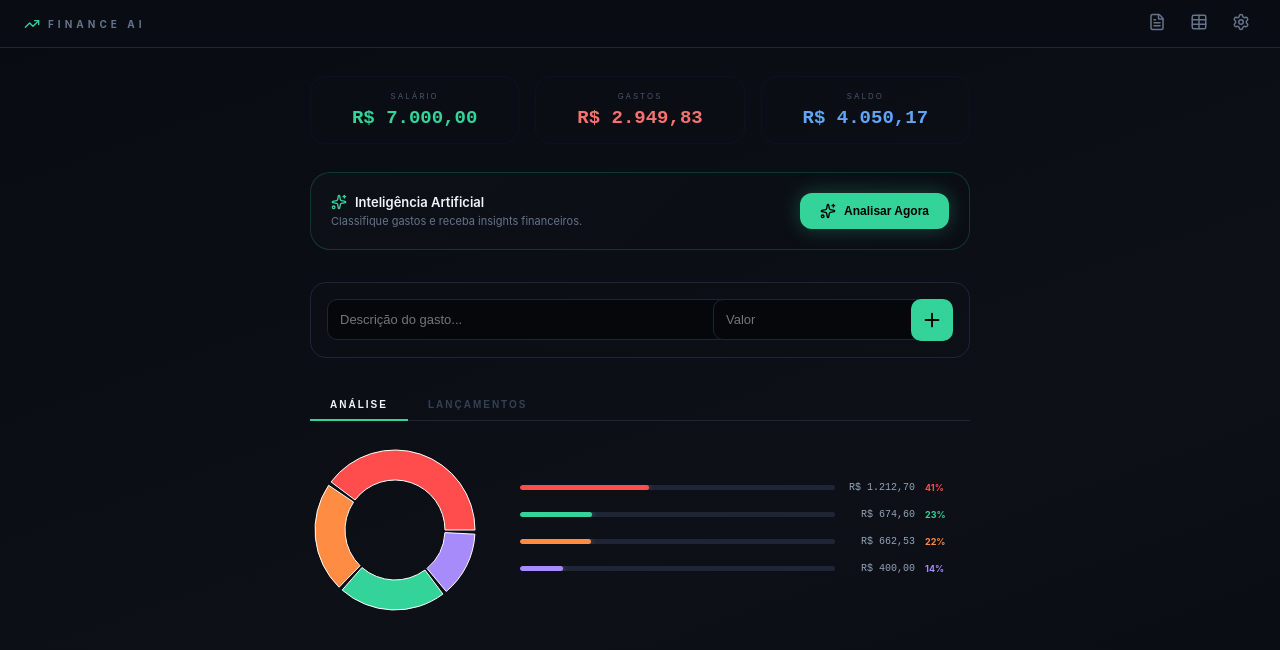
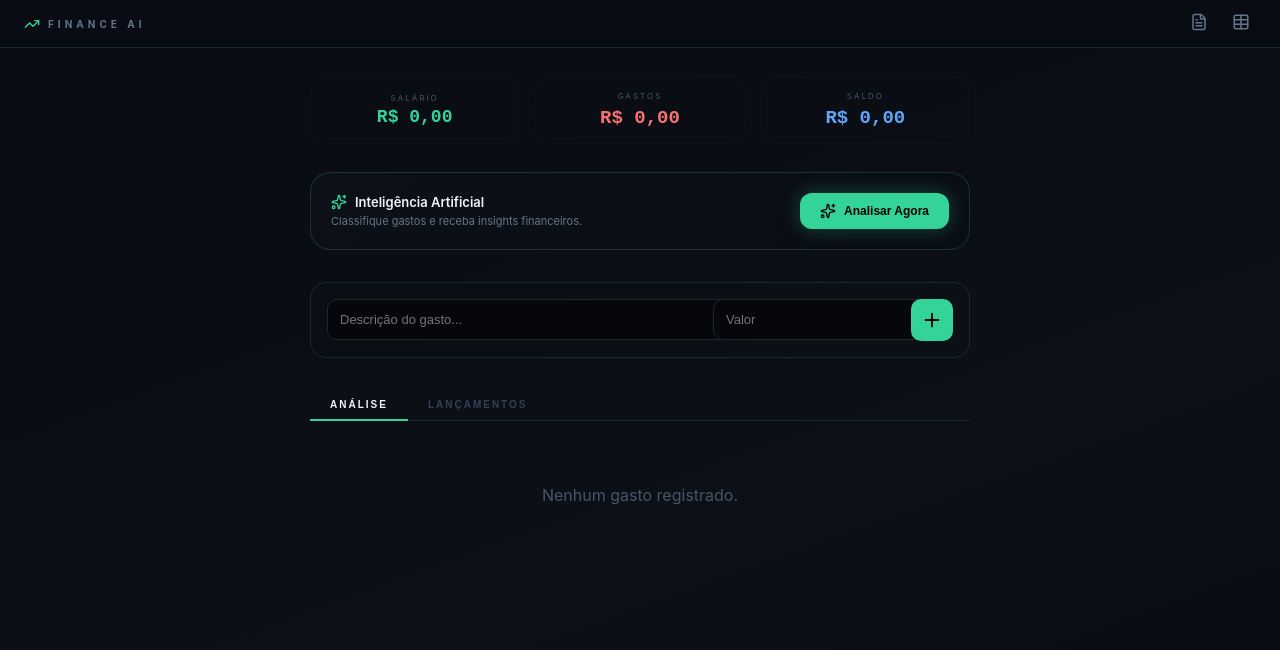
Before and after one commit to davidsantos96/finance-AI, a React (Vite) app: page / in a window 1280 px wide. Shown: the top 650 px of the page. Built offline with nearby package versions, Linux system fonts and the light colour scheme.

Commit message:
feat: correção de logicas, ajustes de comportamentos dos campos para inputs, exportar para pdf

```diff
--- a/App.jsx
+++ b/App.jsx
@@ -1,20 +1,52 @@
-import { useState, useEffect } from "react";
+import { useState, useEffect, useRef } from "react";
 import { PieChart, Pie, Cell, Tooltip, ResponsiveContainer } from "recharts";
 import { Plus, Trash2, TrendingUp, Download, Settings, Sparkles, AlertTriangle, CheckCircle, Loader2, FileText, Table } from "lucide-react";
-import { jsPDF } from "jspdf";
-import "jspdf-autotable";
+import jsPDF from "jspdf";
+import autoTable from "jspdf-autotable";
 import ExcelJS from "exceljs";
 import { saveAs } from "file-saver";
 
 // Configuração da IA (A chave será pedida ao usuário na UI para segurança local)
-const INITIAL_GASTOS = [
-    { id: 1, nome: "Empréstimo PJ", valor: 1212.70, cat: "Dívidas", cor: "#ff4d4d" },
-    { id: 2, nome: "Cartão Mercado Pago", valor: 662.53, cat: "Cartões", cor: "#ff8c42" },
-    { id: 3, nome: "Consórcio", valor: 674.60, cat: "Investimento", cor: "#34d399" },
-    { id: 4, nome: "Personal Trainer", valor: 400.00, cat: "Saúde", cor: "#a78bfa" },
-];
+const INITIAL_GASTOS = [];
+
+const CATEGORIA_MAP = {
+    "Alimentação": { cor: "#34d399", keywords: ["ifood", "mercado", "padaria", "restaurante", "comida", "almoço", "janta", "pão", "carne", "supermercado"] },
+    "Moradia": { cor: "#60a5fa", keywords: ["aluguel", "condominio", "luz", "água", "gas", "internet", "casa", "reforma"] },
+    "Saúde": { cor: "#a78bfa", keywords: ["farmacia", "medico", "plano", "hospital", "dentista", "academia", "personal", "suplemento"] },
+    "Educação": { cor: "#fde047", keywords: ["escola", "curso", "faculdade", "livro", "mensalidade", "estudo"] },
+    "Transporte": { cor: "#fb923c", keywords: ["uber", "combustivel", "gasolina", "estacionamento", "ipva", "oficina", "carro", "moto", "onibus"] },
+    "Lazer": { cor: "#fb7185", keywords: ["cinema", "viagem", "show", "festa", "cerveja", "bar", "netflix", "spotify", "jogos", "steam"] },
+    "Dívidas": { cor: "#f87171", keywords: ["emprestimo", "fatura", "cartao", "nubank", "parcela", "juros", "banco"] },
+    "Investimento": { cor: "#2dd4bf", keywords: ["acoes", "cripto", "tesouro", "poupanca", "invest", "cdb", "consorcio"] },
+    "Outros": { cor: "#94a3b8", keywords: [] }
+};
+
+const identificarCategoria = (nome) => {
+    // Função para remover acentos e converter para minúsculas
+    const normalizar = (str) => str.normalize("NFD").replace(/[\u0300-\u036f]/g, "").toLowerCase();
+
+    const n = normalizar(nome);
+
+    for (const [cat, info] of Object.entries(CATEGORIA_MAP)) {
+        if (info.keywords.some(k => n.includes(normalizar(k)))) {
+            return { cat, cor: info.cor };
+        }
+    }
+    return { cat: "Outros", cor: "#94a3b8" };
+};
 
 const fmt = v => v.toLocaleString("pt-BR", { style: "currency", currency: "BRL" });
+
+// Função para formatar input de moeda (remover não-números e formatar)
+const formatCurrencyInput = (value) => {
+    if (!value) return "";
+    const digits = String(value).replace(/\D/g, "");
+    const realValue = Number(digits) / 100;
+    return realValue.toLocaleString("pt-BR", {
+        minimumFractionDigits: 2,
+        maximumFractionDigits: 2
+    });
+};
 
 // Componentes Auxiliares
 function AnimatedBar({ valor, total, cor, delay = 0 }) {
@@ -54,14 +86,14 @@ export default function App() {
     const [mounted, setMounted] = useState(false);
 
     // Estados dinâmicos
-    const [salario, setSalario] = useState(7000);
+    const [salario, setSalario] = useState(0);
     const [gastos, setGastos] = useState(INITIAL_GASTOS);
     const [novoGasto, setNovoGasto] = useState({ nome: "", valor: "" });
-    const [showConfig, setShowConfig] = useState(false);
 
     // Estados da IA
     const [analisando, setAnalisando] = useState(false);
     const [insights, setInsights] = useState(null);
+    const inputDescRef = useRef(null);
 
     useEffect(() => { setTimeout(() => setMounted(true), 120); }, []);
 
@@ -83,16 +115,23 @@ export default function App() {
         e.preventDefault();
         if (!novoGasto.nome || !novoGasto.valor) return;
 
+        const { cat, cor } = identificarCategoria(novoGasto.nome);
+
         const gasto = {
             id: Date.now(),
             nome: novoGasto.nome,
             valor: parseFloat(novoGasto.valor),
-            cat: "Pendente",
-            cor: "#64748b"
+            cat: cat,
+            cor: cor
         };
 
         setGastos([...gastos, gasto]);
         setNovoGasto({ nome: "", valor: "" });
+
+        // Retorna o foco para o campo de descrição
+        if (inputDescRef.current) {
+            inputDescRef.current.focus();
+        }
     };
 
     const removeGasto = (id) => {
@@ -153,27 +192,29 @@ export default function App() {
         doc.text("Resumo Mensal", 14, 55);
 
         const summaryData = [
-            ["Salário Total", fmt(salario)],
-            ["Total de Gastos", fmt(totalGastos)],
-            ["Saldo Livre", fmt(saldo)]
+            ["Salário Total", fmt(salario), "100%"],
+            ["Total de Gastos", fmt(totalGastos), `${porcentagemComprometida}%`],
+            ["Saldo Livre", fmt(saldo), `${(100 - parseFloat(porcentagemComprometida)).toFixed(1)}%`]
         ];
 
-        doc.autoTable({
+        autoTable(doc, {
             startY: 60,
-            head: [["Descrição", "Valor"]],
+            head: [["Descrição", "Valor", "%"]],
             body: summaryData,
             theme: "striped",
             headStyles: { fillColor: [52, 211, 153], textColor: [0, 0, 0] }
         });
 
-        // Tabela de Gastos Detalhada
-        doc.text("Detalhamento de Gastos", 14, doc.lastAutoTable.finalY + 15);
+        const tableBody = gastos.map(g => [
+            g.nome,
+            g.cat || "Pendente",
+            fmt(g.valor),
+            `${((g.valor / totalGastos) * 100).toFixed(1)}%`
+        ]);
 
-        const tableBody = gastos.map(g => [g.nome, g.cat, fmt(g.valor)]);
-
-        doc.autoTable({
-            startY: doc.lastAutoTable.finalY + 20,
-            head: [["Item", "Categoria", "Valor"]],
+        autoTable(doc, {
+            startY: doc.lastAutoTable.finalY + 10,
+            head: [["Item", "Categoria", "Valor", "%"]],
             body: tableBody,
             theme: "grid",
             headStyles: { fillColor: [30, 37, 53], textColor: [255, 255, 255] }
@@ -249,37 +290,33 @@ export default function App() {
                     <button title="Exportar Excel" onClick={exportarExcel} style={{ background: "none", border: "none", color: "#64748b", cursor: "pointer" }}>
                         <Table size={18} />
                     </button>
-                     <button title="Configurações" onClick={() => setShowConfig(!showConfig)} style={{ background: "none", border: "none", color: showConfig ? "#34d399" : "#64748b", cursor: "pointer", transition: "color 0.2s" }}>
-                        <Settings size={18} />
-                    </button>
                 </div>
             </div>
 
             <div style={{ maxWidth: 660, margin: "0 auto", padding: "28px 20px" }}>
 
-                {/* Configuração de Salário */}
-                {showConfig && (
-                    <div style={{ background: "#0d1117", border: "1px solid #1e2535", borderRadius: 16, padding: 20, marginBottom: 24, boxShadow: "0 10px 30px rgba(0,0,0,0.5)" }}>
-                         <div style={{ fontSize: 10, color: "#34d399", marginBottom: 16, textTransform: "uppercase", fontWeight: 700, letterSpacing: 1 }}>Configurações do App</div>
 
-                         <div style={{ marginBottom: 0 }}>
-                            <label style={{ fontSize: 11, color: "#94a3b8", display: "block", marginBottom: 6 }}>Salário Mensal (R$)</label>
-                            <input
-                                type="number"
-                                value={salario}
-                                onChange={(e) => setSalario(parseFloat(e.target.value) || 0)}
-                                style={{ width: "100%", background: "#05070a", border: "1px solid #1e2535", color: "#f1f5f9", padding: "10px 14px", borderRadius: 10 }}
-                            />
-                         </div>
-                    </div>
-                )}
 
                 {/* Hero / Sumário */}
                 <div style={{ opacity: mounted ? 1 : 0, transform: mounted ? "translateY(0)" : "translateY(16px)", transition: "all .6s ease", marginBottom: 28 }}>
                     <div style={{ display: "grid", gridTemplateColumns: "1fr 1fr 1fr", gap: 16 }}>
-                        <div style={{ background: "#0d111755", padding: 14, borderRadius: 16, border: "1px solid #1e253533", textAlign: "center" }}>
-                            <div style={{ fontSize: 8, letterSpacing: 2, color: "#475569", textTransform: "uppercase", marginBottom: 6 }}>Salário</div>
-                            <div style={{ fontSize: 19, fontWeight: 600, color: "#34d399", fontFamily: "monospace" }}>{fmt(salario)}</div>
+                        <div style={{ background: "#0d111755", padding: "10px 14px", borderRadius: 16, border: "1px solid #1e253533", textAlign: "center", display: "flex", flexDirection: "column", justifyContent: "center" }}>
+                            <div style={{ fontSize: 8, letterSpacing: 2, color: "#475569", textTransform: "uppercase", marginBottom: 4 }}>Salário</div>
+                            <div style={{ position: "relative", display: "flex", justifyContent: "center" }}>
+                                <input
+                                    type="text"
+                                    value={salario === 0 ? "R$ 0,00" : fmt(salario)}
+                                    onChange={(e) => {
+                                        const rawValue = e.target.value.replace(/\D/g, "");
+                                        setSalario(Number(rawValue) / 100);
+                                    }}
+                                    style={{
+                                        background: "transparent", border: "none", color: "#34d399",
+                                        fontSize: 18, fontWeight: 600, fontFamily: "monospace",
+                                        textAlign: "center", width: "100%", outline: "none", padding: 0
+                                    }}
+                                />
+                            </div>
                         </div>
                         <div style={{ background: "#0d111755", padding: 14, borderRadius: 16, border: "1px solid #1e253533", textAlign: "center" }}>
                             <div style={{ fontSize: 8, letterSpacing: 2, color: "#475569", textTransform: "uppercase", marginBottom: 6 }}>Gastos</div>
@@ -354,6 +391,7 @@ export default function App() {
                 }}>
                     <div style={{ flex: 2 }}>
                         <input
+                            ref={inputDescRef}
                             placeholder="Descrição do gasto..."
                             value={novoGasto.nome}
                             onChange={e => setNovoGasto({...novoGasto, nome: e.target.value})}
@@ -395,8 +433,7 @@ export default function App() {
                     <div>
                         {gastos.length > 0 ? (
                             <div style={{ display: "grid", gridTemplateColumns: "170px 1fr", gap: 30, alignItems: "center", marginBottom: 20 }}>
-                                <ResponsiveContainer width={170} height={170}>
-                                    <PieChart>
+                                <PieChart width={170} height={170}>
                                     <Pie data={categorias} dataKey="valor" cx={80} cy={80} innerRadius={50} outerRadius={80} paddingAngle={3}
                                         onMouseEnter={(_, i) => setHov(categorias[i].nome)} onMouseLeave={() => setHov(null)}>
                                         {categorias.map(c => (
@@ -407,7 +444,6 @@ export default function App() {
                                     </Pie>
                                     <Tooltip content={<CustomTooltip total={totalGastos} />} />
                                 </PieChart>
-                                </ResponsiveContainer>
                                 <div>
                                     {categorias.sort((a,b) => b.valor - a.valor).map((c, i) => (
                                         <div key={c.nome} onMouseEnter={() => setHov(c.nome)} onMouseLeave={() => setHov(null)}
@@ -464,6 +500,16 @@ export default function App() {
             <style>{`
                 .animate-spin { animation: spin 1s linear infinite; }
                 @keyframes spin { from { transform: rotate(0deg); } to { transform: rotate(360deg); } }
+
+                /* Remove setas de inputs numéricos */
+                input::-webkit-outer-spin-button,
+                input::-webkit-inner-spin-button {
+                    -webkit-appearance: none;
+                    margin: 0;
+                }
+                input[type=number] {
+                    -moz-appearance: textfield;
+                }
             `}</style>
         </div>
     );
```
Lines whose indentation alone changed are shown as unchanged.
